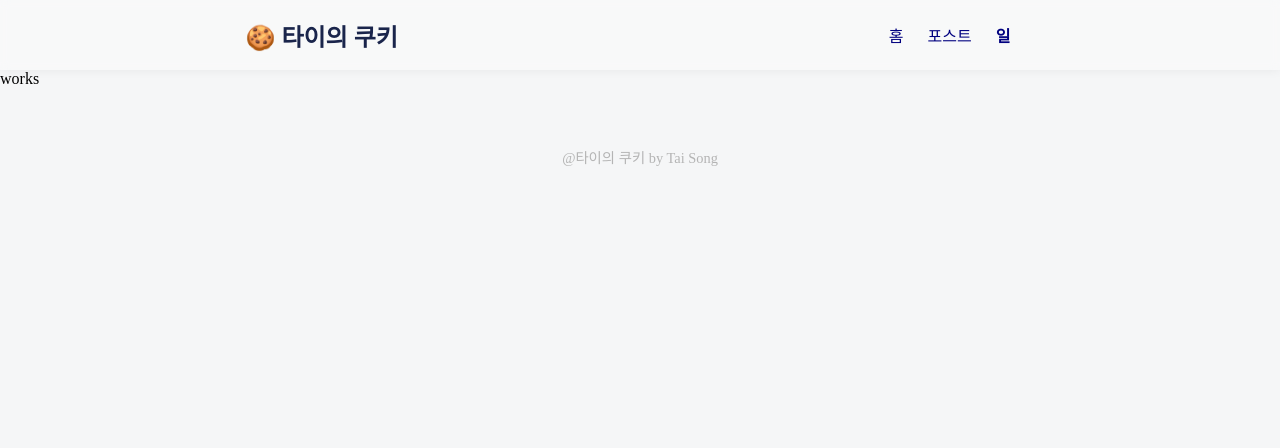
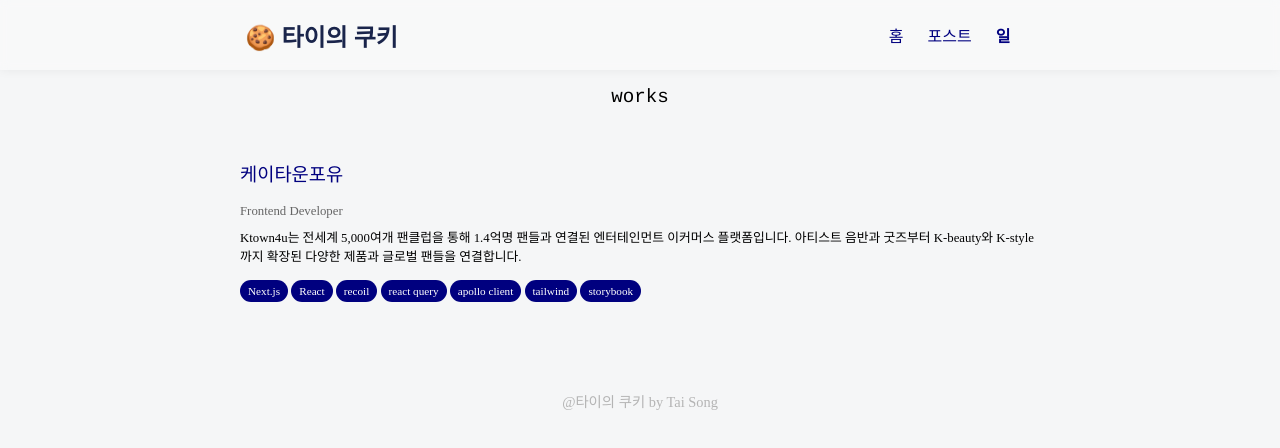
Before and after one commit to pseudopool/taiscookie, a Next.js app: page /works in a window 1280 px wide. Shown: the top 448 px of the page. Built offline with nearby package versions, Linux system fonts and the light colour scheme; some icons are missing; a web font is replaced by a local one.

Commit message:
feature: create components about works

```diff
--- a/src/components/Layout.tsx
+++ b/src/components/Layout.tsx
@@ -3,6 +3,7 @@
 import Footer from "./Footer";
 import Navbar from "./Navbar";
 import { addNavigationJsonLd } from "utils/addNavigationJsonLd";
+import { css } from "@emotion/react";
 
 export default function Layout({ children }: React.PropsWithChildren<{}>) {
   return (
@@ -21,8 +22,14 @@
         />
       </Head>
       <Navbar />
-      <main>{children}</main>
+      <main css={layout}>{children}</main>
       <Footer />
     </>
   );
 }
+
+const layout = css`
+  width: min(100%, 1000px);
+  margin-inline: auto;
+  padding-inline: 2rem;
+`;
--- /dev/null
+++ b/src/components/Tag.tsx
@@ -0,0 +1,7 @@
+const Tag = ({ tag }: { tag: string }) => (
+  <li>
+    <span>{tag}</span>
+  </li>
+);
+
+export default Tag;
--- /dev/null
+++ b/src/components/Tags.tsx
@@ -0,0 +1,33 @@
+import { css } from "@emotion/react";
+
+import { Theme } from "styles/Theme";
+
+import Tag from "./Tag";
+
+const Tags = ({ tags }: { tags: string[] }) => (
+  <ul css={tagList}>
+    {tags.map((tag) => (
+      <Tag key={tag} tag={tag} />
+    ))}
+  </ul>
+);
+
+export default Tags;
+
+const tagList = css`
+  display: flex;
+  align-items: flex-start;
+  flex-wrap: wrap;
+  gap: 0.5rem 0.2rem;
+  margin: 1rem 0;
+  li {
+    span {
+      display: inline;
+      padding: 0.3rem 0.5rem;
+      border-radius: 1rem;
+      background-color: ${Theme.mainFontColor};
+      font-size: 0.7rem;
+      color: white;
+    }
+  }
+`;
--- a/src/components/posts/all-posts.tsx
+++ b/src/components/posts/all-posts.tsx
@@ -49,7 +49,6 @@
   ul {
     max-width: 760px;
     width: 100%;
-    padding: 0 1rem;
   }
   span {
     font-weight: 500;
--- /dev/null
+++ b/src/components/works/work-detail.tsx
@@ -0,0 +1,39 @@
+import { css } from "@emotion/react";
+
+import Tags from "components/Tags";
+import type { Work } from "interfaces/work";
+import { Theme } from "styles/Theme";
+
+type Props = {
+  work: Work;
+};
+
+const WorkDetail = ({ work }: Props) => (
+  <li key={work.name} css={workDetail}>
+    <h3>{work.name}</h3>
+    <span>{work.role}</span>
+    <desc>{work.description}</desc>
+    <Tags tags={work.tech} />
+  </li>
+);
+
+export default WorkDetail;
+
+const workDetail = css`
+  max-width: 800px;
+  h3 {
+    font-weight: 500;
+    color: ${Theme.mainFontColor};
+  }
+  span {
+    display: block;
+    font-size: 0.8rem;
+    font-weight: 300;
+    margin-bottom: 0.5rem;
+    color: #666;
+  }
+  desc {
+    font-size: 0.8rem;
+    font-weight: 400;
+  }
+`;
--- /dev/null
+++ b/src/consts/works.ts
@@ -0,0 +1,40 @@
+export const WORKS = [
+  {
+    name: "케이타운포유",
+    description:
+      "Ktown4u는 전세계 5,000여개 팬클럽을 통해 1.4억명 팬들과 연결된 엔터테인먼트 이커머스 플랫폼입니다. 아티스트 음반과 굿즈부터 K-beauty와 K-style까지 확장된 다양한 제품과 글로벌 팬들을 연결합니다.",
+    url: "https://www.ktown4u.com/",
+    image: "/assets/works/images/ktown4u.png",
+    role: "Frontend Developer",
+    period: "2023.01 ~ ",
+    tech: [
+      "Next.js",
+      "React",
+      "recoil",
+      "react query",
+      "apollo client",
+      "tailwind",
+      "storybook",
+    ],
+    projects: [
+      {
+        name: "리뷰 TF",
+        description: "리뷰 기능 개발",
+        url: "https://www.ktown4u.com/",
+        period: "2023.04 ~ 2023.05",
+      },
+      {
+        name: "이벤트 TF",
+        description: "이벤트 댓글 기능 개발",
+        url: "https://www.ktown4u.com/",
+        period: "2023.06 ~ 2023.07",
+      },
+      {
+        name: "페이지 전환 TF",
+        description: "레거시 프론트엔드 Next.js 전환",
+        url: "https://www.ktown4u.com/",
+        period: "2023.01 ~ ",
+      },
+    ],
+  },
+];
--- /dev/null
+++ b/src/interfaces/work.ts
@@ -0,0 +1,17 @@
+export type Work = {
+  name: string;
+  description: string;
+  url: string;
+  image: string;
+  role: string;
+  period: string;
+  tech: string[];
+  projects: Project[];
+};
+
+type Project = {
+  name: string;
+  description: string;
+  url: string;
+  period: string;
+};
--- a/src/pages/index.tsx
+++ b/src/pages/index.tsx
@@ -32,9 +32,6 @@
 export default Home;
 
 const index = css`
-  width: min(100%, 1000px);
-  margin-inline: auto;
-  padding-inline: 3rem;
   display: grid;
   grid-template-columns: 45% 45%;
   grid-gap: 1.5rem;
--- a/src/pages/works/index.tsx
+++ b/src/pages/works/index.tsx
@@ -1,4 +1,34 @@
+import { css } from "@emotion/react";
+
+import WorkDetail from "components/works/work-detail";
+import { WORKS } from "consts/works";
+
 const Works = () => {
-  return <section>works</section>;
+  return (
+    <section css={works}>
+      <h2>works</h2>
+      <ul>
+        {WORKS.map((work) => (
+          <WorkDetail key={work.name} work={work} />
+        ))}
+      </ul>
+    </section>
+  );
 };
 export default Works;
+
+const works = css`
+  display: flex;
+  flex-direction: column;
+  align-items: center;
+  h2 {
+    font-family: Courier;
+    text-align: center;
+    font-weight: 300;
+    font-size: 1.2rem;
+  }
+  ul {
+    padding: 0;
+    list-style: none;
+  }
+`;
```
Also changed, not shown: public/assets/works/images/ktown4u.png (renamed from public/assets/portfolio/images/ktown4u.png).
